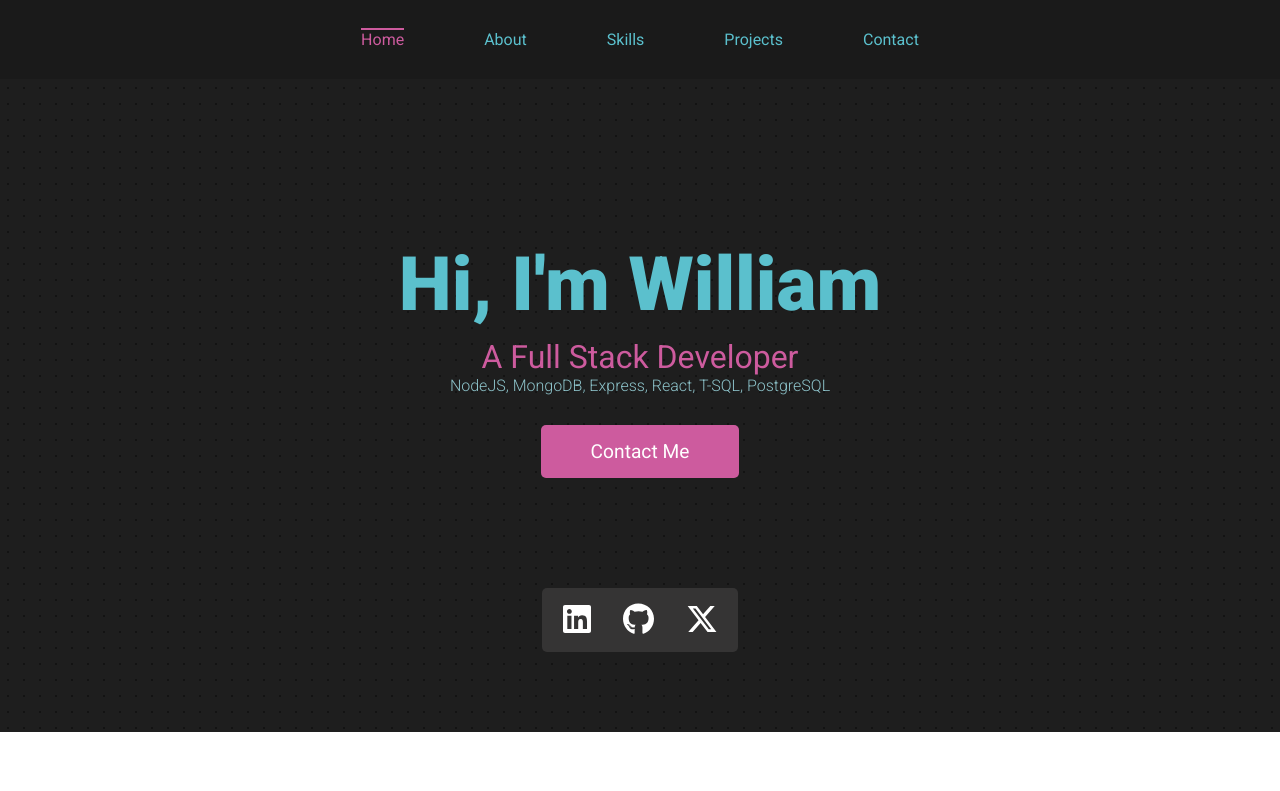
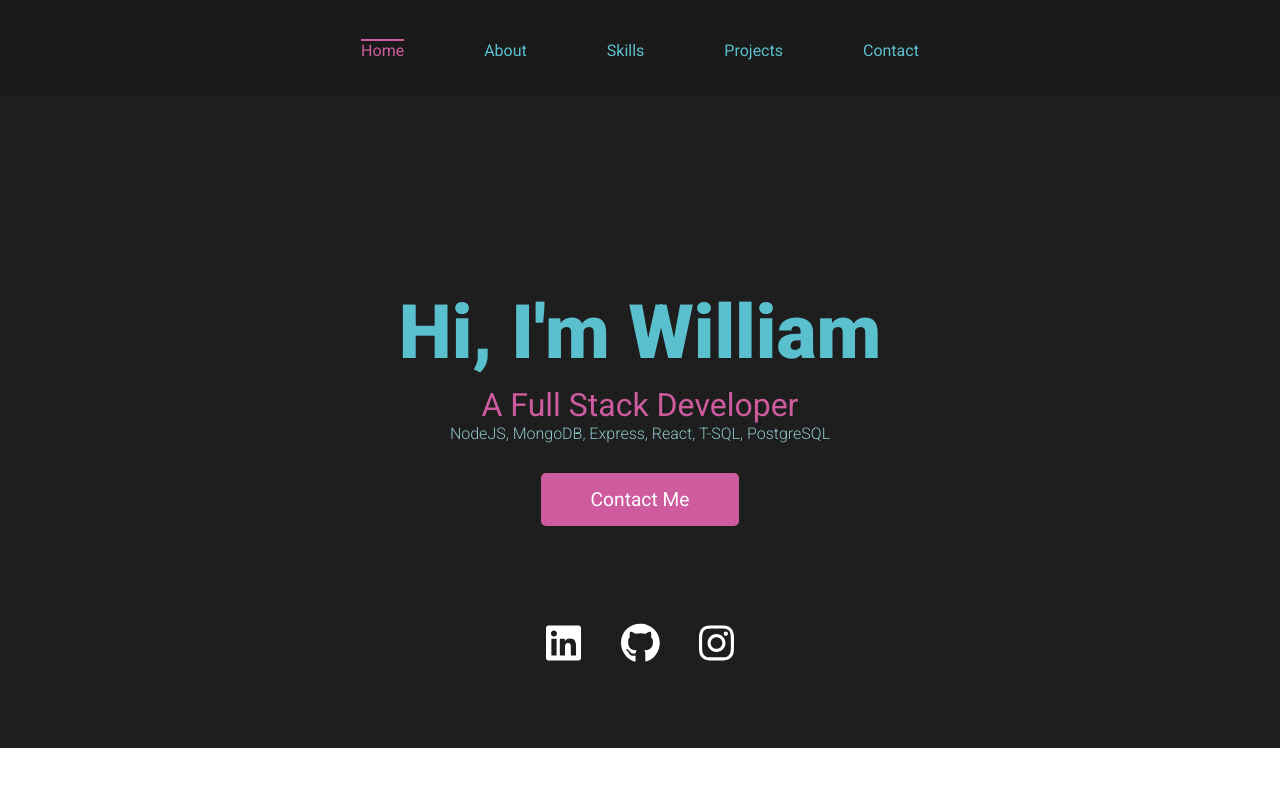
Before and after one commit to williwiser/portfolio, a React (Vite) app in the folder client/: page / in a window 1280 px wide. Shown: the top 791 px of the page. Built offline with nearby package versions, Linux system fonts and the light colour scheme; no server answers.

Commit message:
improve stylistic appearance

```diff
--- a/client/src/components/Section1.tsx
+++ b/client/src/components/Section1.tsx
@@ -6,6 +6,7 @@ import {
   faGithub,
   faLinkedin,
   faXTwitter,
+  faInstagram,
 } from "@fortawesome/free-brands-svg-icons";
 
 function Section1() {
@@ -46,14 +47,15 @@ function Section1() {
             </div>
           </motion.div>
           <div className="socials">
-            <a href="https://www.linkedin.com/in/william-wani-a47316168">
-              <FontAwesomeIcon icon={faLinkedin} />
+            <a href="https://www.linkedin.com/in/william-wani-a47316168/">
+              <FontAwesomeIcon icon={faLinkedin}></FontAwesomeIcon>
             </a>
-            <a href="https://github.com/williwiser">
-              <FontAwesomeIcon icon={faGithub} />
+            <a href="https://github.com/williwiser/">
+              <FontAwesomeIcon icon={faGithub}></FontAwesomeIcon>
             </a>
-            <a href="#">
-              <FontAwesomeIcon icon={faXTwitter} />
+
+            <a href="https://www.instagram.com/williwiser/">
+              <FontAwesomeIcon icon={faInstagram}></FontAwesomeIcon>
             </a>
           </div>
         </div>
--- a/client/src/header.css
+++ b/client/src/header.css
@@ -2,19 +2,22 @@
   width: 100%;
   background-color: rgb(26, 26, 26);
   position: fixed;
+  top: 0;
+  left: 0;
   z-index: 100;
+  height: 6rem;
 }
 
 .header .wrapper {
-  text-align: center;
-  padding: 30px 0;
+  display: flex;
+  justify-content: center;
+  align-items: center;
 }
 
 .ham-btn {
   display: none;
   background-color: transparent;
   border: none;
-  margin-right: 2rem;
   font-size: 2rem;
   color: rgb(91, 192, 205);
   cursor: pointer;
@@ -40,10 +43,13 @@ nav .active {
     padding: 30px;
   }
 
+  .header .wrapper {
+    justify-content: flex-end;
+  }
+
   .ham-btn {
     display: block;
     float: right;
-    margin-bottom: 1.5rem;
   }
 
   .nav {
--- a/client/src/index.css
+++ b/client/src/index.css
@@ -1,12 +1,21 @@
-@import url('https://fonts.googleapis.com/css2?family=Roboto:ital,wght@0,100;0,300;0,400;0,500;0,700;0,900;1,100;1,300;1,400;1,500;1,700;1,900&display=swap');
+@import url("https://fonts.googleapis.com/css2?family=Roboto:ital,wght@0,100;0,300;0,400;0,500;0,700;0,900;1,100;1,300;1,400;1,500;1,700;1,900&display=swap");
 * {
   margin: 0;
   padding: 0;
   box-sizing: border-box;
-  font-family: 'Roboto', sans-serif;
+  font-family: "Roboto", sans-serif;
 }
 
-p, h1, h2, a, li, .lk {
+hr {
+  border: 1px dashed rgb(192, 192, 192);
+}
+
+p,
+h1,
+h2,
+a,
+li,
+.lk {
   color: rgb(91, 192, 205);
 }
 html {
@@ -47,7 +56,7 @@ h3 {
 }
 
 span {
-  color:rgb(59, 59, 59);
+  color: rgb(59, 59, 59);
 }
 
 .lt {
@@ -83,23 +92,19 @@ section {
 }
 
 .sn-text {
-  color:#212121;
+  color: #212121;
 }
 
 @media only screen and (max-width: 768px) {
   section {
-      text-align: center;
+    text-align: center;
   }
 
-  .socials {
-    font-size: 1.5rem;
-  }
-
-  .sn-title{
-      font-size: 2.5rem;
-      text-align: center;
+  .sn-title {
+    font-size: 2.5rem;
+    text-align: center;
   }
   .intro {
-      text-align: center;
+    text-align: center;
   }
 }
--- a/client/src/sn1.css
+++ b/client/src/sn1.css
@@ -6,16 +6,17 @@
   background-size: 1em 1em;
   background-color: #1e1e1e;
   opacity: 1;
+  margin-top: 6rem;
 }
-
 
 #hero-sn .wrapper {
   display: flex;
+  position: relative;
   flex-direction: column;
   align-items: center;
   justify-content: center;
   text-align: center;
-    padding: 15rem 100px 5rem 100px;
+  padding: clamp(10rem, 15%, 12rem) 0;
 }
 
 .intro {
@@ -23,30 +24,30 @@
   position: relative;
 }
 
-.intro h1{
+.intro h1 {
   font-size: 4.7rem;
   color: rgb(91, 192, 205);
 }
 
-.intro h3{
+.intro h3 {
   font-size: 2rem;
   color: rgb(205, 91, 158);
   margin-top: 10px;
 }
 
-.intro p{
+.intro p {
   font-size: 1rem;
   color: rgb(141, 195, 202);
 }
 
-
 .socials {
-    display: inline;
-    font-size: 2em;
-    margin-top: 10%;
-    background-color: #353434;
-    padding: 0.8rem 1.3rem;
+  display: flex;
+  gap: 2.5rem;
+  position: absolute;
+  bottom: 5rem;
+  font-size: 2.5em;
   border-radius: 5px;
+  justify-self: flex-end;
 }
 
 .socials a {
@@ -64,10 +65,6 @@
 }
 
 .socials a:nth-child(3):hover {
-    color: #000000;
+  color: #fd1d1d;
   transition: color 200ms ease-in;
 }
-
-.socials a:nth-child(2) {
-    margin: 0 2rem;
-}
--- a/client/src/sn2.css
+++ b/client/src/sn2.css
@@ -37,6 +37,10 @@
     text-align: center;
   }
 
+  .bio .demo-btn {
+    width: 100%;
+  }
+
   #sn-2 img {
     margin-bottom: 40px;
   }
```
Lines whose indentation alone changed are shown as unchanged.
